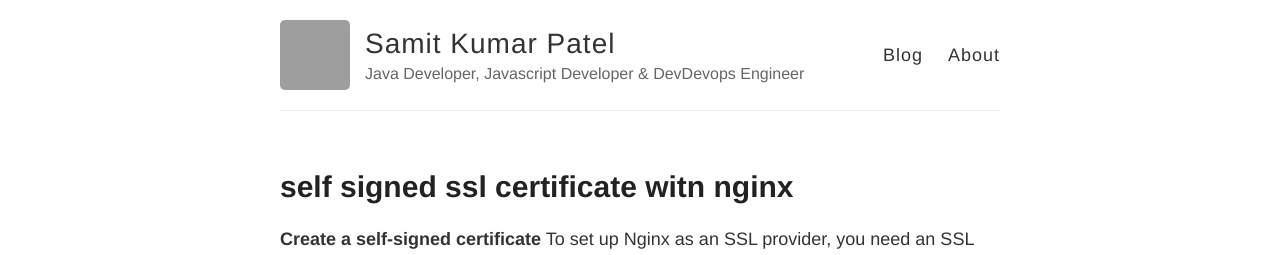
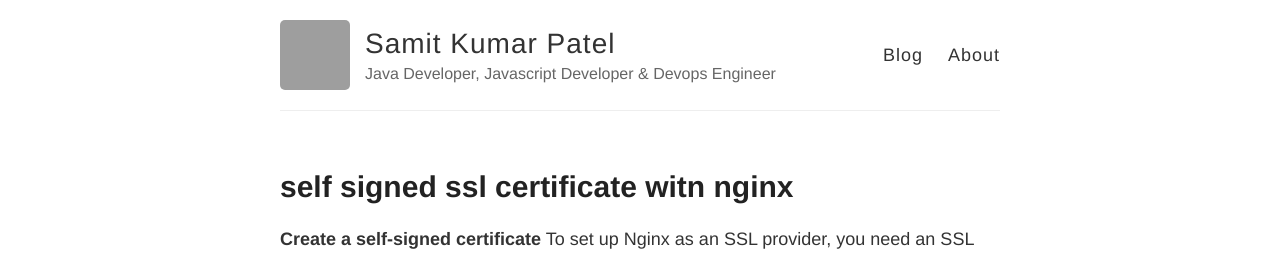
Before and after one commit to samitkumarpatel/samitkumarpatel.github.io, a Jekyll site: the page built from index.html, in a window 1280 px wide. Shown: the top 255 px of the page. Built offline with Jekyll 4.4.1, drawn with Linux system fonts in a browser that asks for light colours; grey boxes are pictures that could not be loaded.

Commit message:
Update _config.yml

```diff
--- a/_config.yml
+++ b/_config.yml
@@ -1,5 +1,5 @@
 name: Samit Kumar Patel
-description: Java Developer, Javascript Developer & DevDevops Engineer
+description: Java Developer, Javascript Developer & Devops Engineer
 avatar: https://github.com/samitkumarpatel.png
 
 footer-links:
```
